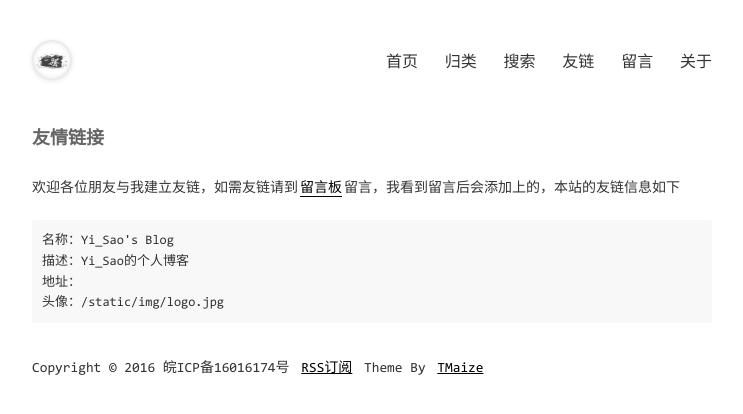
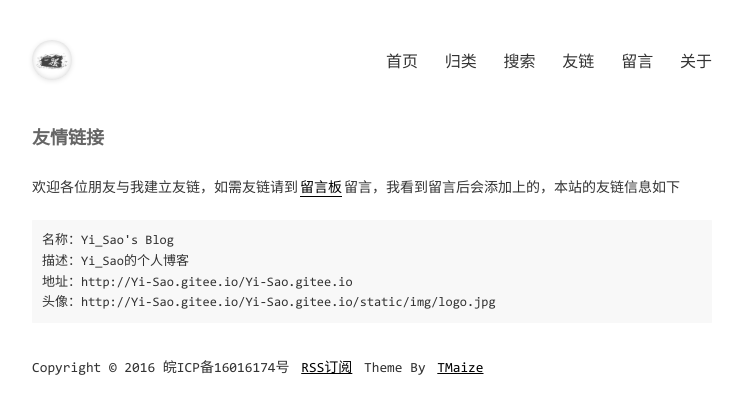
Before and after one commit to Yi-Sao/Yi-Sao.github.io, a Jekyll site: the page built from pages/links.md, in a window 1280 px wide. Shown: the top 414 px of the page, without its empty margins (268-1011 px from the left). Built offline with Jekyll 4.4.1, drawn with Linux system fonts in a browser that asks for light colours; comment, search, counter and statistics services are not loaded; part of the change alters nothing that is shown.

Commit message:
test gitee

```diff
--- a/_config.yml
+++ b/_config.yml
@@ -17,7 +17,7 @@ exclude: ['CNAME', 'README.md', 'LICENSE', '_site', 'dist', 'Gemfile', 'Gemfile.
 
 # 域名配置
 # baseurl配置,如果网站部署在根目录下的其他目录中，请设置为 /目录名
-# domainUrl: 'http://Yi-Sao.gitee.io'
+domainUrl: 'http://Yi-Sao.gitee.io/Yi-Sao.gitee.io'
 baseurl: ''
 
 # 吐个槽地址，会在chat页面中重定向到该地址
```
